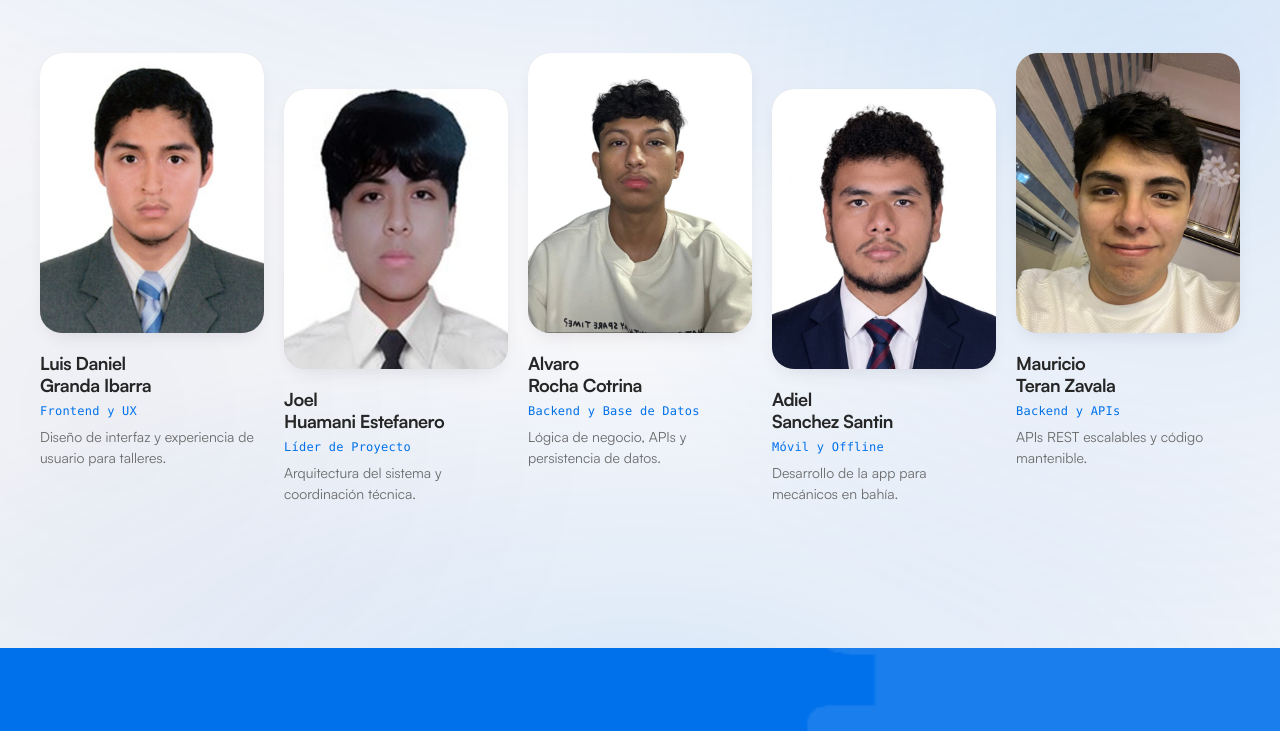
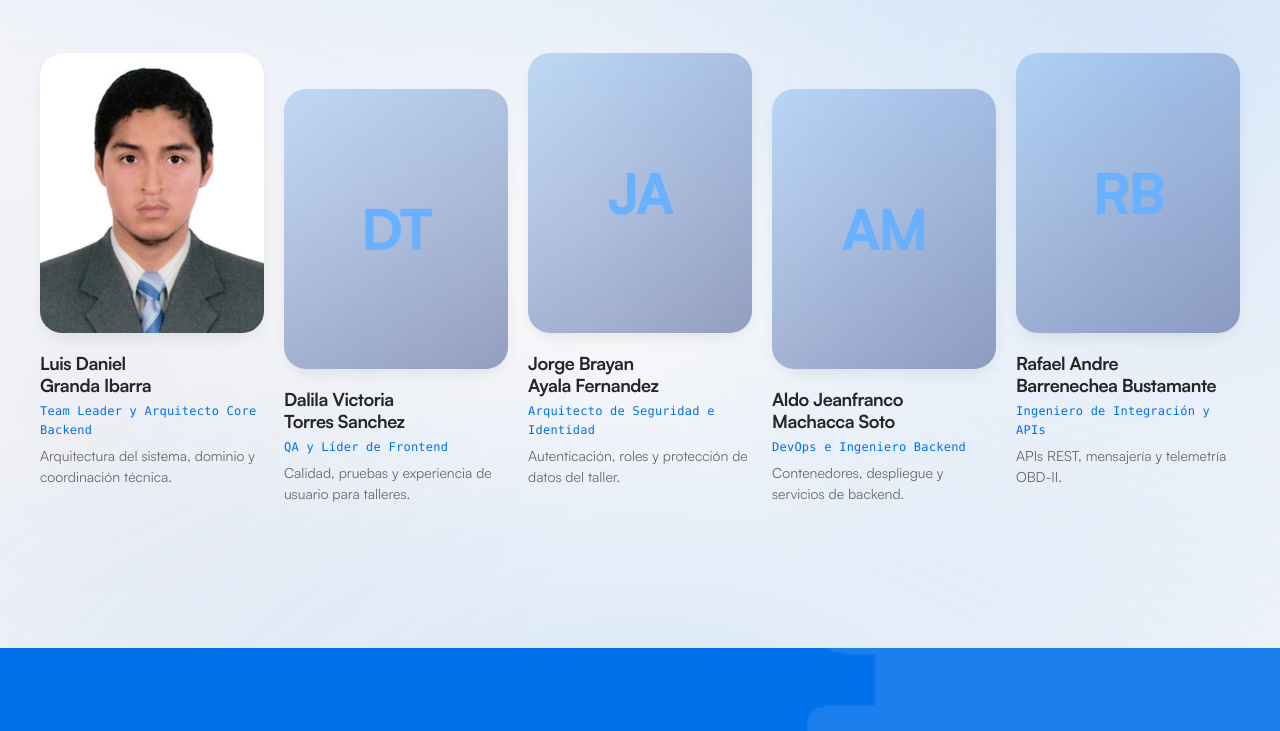
Before and after one commit to fork-devs/fork-devs-webside, a website with bundled scripts: page index.html in a window 1280 px wide. Shown: the part 6509-7240 px from the top of the page. Built offline with nearby package versions, Linux system fonts and the light colour scheme.

Commit message:
feat(team): replace members with ForkDevs team and adapt footer and README

```diff
--- a/i18n.js
+++ b/i18n.js
@@ -101,16 +101,16 @@ var ATELIER_I18N = {
     'team.eyebrow': 'El equipo',
     'team.title': 'Quiénes construyen Atelier.',
     'team.lead': 'Ingeniería de Software de la Universidad Peruana de Ciencias Aplicadas (UPC). Desarrollamos cerca de los talleres de Lima.',
-    'team.m1_role': 'Frontend y UX',
-    'team.m1_desc': 'Diseño de interfaz y experiencia de usuario para talleres.',
-    'team.m2_role': 'Líder de Proyecto',
-    'team.m2_desc': 'Arquitectura del sistema y coordinación técnica.',
-    'team.m3_role': 'Backend y Base de Datos',
-    'team.m3_desc': 'Lógica de negocio, APIs y persistencia de datos.',
-    'team.m4_role': 'Móvil y Offline',
-    'team.m4_desc': 'Desarrollo de la app para mecánicos en bahía.',
-    'team.m5_role': 'Backend y APIs',
-    'team.m5_desc': 'APIs REST escalables y código mantenible.',
+    'team.m1_role': 'Team Leader y Arquitecto Core Backend',
+    'team.m1_desc': 'Arquitectura del sistema, dominio y coordinación técnica.',
+    'team.m2_role': 'QA y Líder de Frontend',
+    'team.m2_desc': 'Calidad, pruebas y experiencia de usuario para talleres.',
+    'team.m3_role': 'Arquitecto de Seguridad e Identidad',
+    'team.m3_desc': 'Autenticación, roles y protección de datos del taller.',
+    'team.m4_role': 'DevOps e Ingeniero Backend',
+    'team.m4_desc': 'Contenedores, despliegue y servicios de backend.',
+    'team.m5_role': 'Ingeniero de Integración y APIs',
+    'team.m5_desc': 'APIs REST, mensajería y telemetría OBD-II.',
 
 
     // FAQ
@@ -149,7 +149,7 @@ var ATELIER_I18N = {
     'cta.desc': 'Usa la app móvil en la bahía y el panel web en la oficina. Elige cómo empezar.',
     'cta.btn_mobile': 'Instalar app móvil',
     'cta.btn_web': 'Instalar versión web',
-    'foot.text': 'Atelier es un producto de Andeva. Proyecto de Ingeniería de Software, Universidad Peruana de Ciencias Aplicadas.',
+    'foot.text': 'Atelier es un producto de ForkDevs. Proyecto de Ingeniería de Software, Universidad Peruana de Ciencias Aplicadas.',
 
     // Planes, prueba gratis y FAQ ampliado
     'pricing.lead': 'Todos los planes incluyen la plataforma completa y bahías ilimitadas. Prueba 14 días gratis, sin tarjeta.',
@@ -350,23 +350,23 @@ var ATELIER_I18N = {
     'team.eyebrow': 'The Team',
     'team.title': 'Who is building Atelier.',
     'team.lead': 'Software Engineering at Universidad Peruana de Ciencias Aplicadas (UPC). Developing alongside Lima mechanics.',
-    'team.m1_role': 'Frontend & UX',
-    'team.m1_desc': 'Interface and user experience design for workshops.',
-    'team.m2_role': 'Project Leader',
-    'team.m2_desc': 'System architecture and technical coordination.',
-    'team.m3_role': 'Backend & Databases',
-    'team.m3_desc': 'Business logic, APIs, and data persistence.',
-    'team.m4_role': 'Mobile & Offline',
-    'team.m4_desc': 'Mechanic bay application development.',
-    'team.m5_role': 'Backend & APIs',
-    'team.m5_desc': 'Scalable REST APIs and clean maintainable code.',
+    'team.m1_role': 'Team Leader & Core Backend Architect',
+    'team.m1_desc': 'System architecture, domain model and technical coordination.',
+    'team.m2_role': 'QA & Frontend Lead',
+    'team.m2_desc': 'Quality, testing and user experience for workshops.',
+    'team.m3_role': 'Security & Identity Architect',
+    'team.m3_desc': 'Authentication, roles and workshop data protection.',
+    'team.m4_role': 'DevOps & Backend Engineer',
+    'team.m4_desc': 'Containers, deployment and backend services.',
+    'team.m5_role': 'Integration & API Engineer',
+    'team.m5_desc': 'REST APIs, messaging and OBD-II telemetry.',
 
     // CTA & Footer
     'cta.title': 'Install Atelier in your workshop.',
     'cta.desc': 'Use the mobile app in the bay and the web dashboard in the office. Choose how to start.',
     'cta.btn_mobile': 'Install mobile app',
     'cta.btn_web': 'Install web version',
-    'foot.text': 'Atelier is an Andeva product. Software Engineering Project, Universidad Peruana de Ciencias Aplicadas.',
+    'foot.text': 'Atelier is a ForkDevs product. Software Engineering Project, Universidad Peruana de Ciencias Aplicadas.',
 
     // Planes, prueba gratis y FAQ ampliado
     'pricing.lead': 'Every plan includes the full platform and unlimited bays. Try it free for 14 days, no card needed.',
--- a/index.html
+++ b/index.html
@@ -527,32 +527,32 @@
         <li class="member reveal">
           <div class="member__ph"><img src="assets/team/daniel.jpg" alt="Luis Daniel Granda Ibarra" width="320" height="400" loading="lazy"></div>
           <h3>Luis Daniel<br>Granda Ibarra</h3>
-          <p class="member__role mono" data-i18n="team.m1_role">Frontend y UX</p>
-          <p class="member__line" data-i18n="team.m1_desc">Diseño de interfaz y experiencia de usuario para talleres.</p>
+          <p class="member__role mono" data-i18n="team.m1_role">Team Leader y Arquitecto Core Backend</p>
+          <p class="member__line" data-i18n="team.m1_desc">Arquitectura del sistema, dominio y coordinación técnica.</p>
         </li>
         <li class="member reveal" style="--d:70ms">
-          <div class="member__ph"><img src="assets/team/joel.jpg" alt="Joel Huamani Estefanero" width="320" height="400" loading="lazy"></div>
-          <h3>Joel<br>Huamani Estefanero</h3>
-          <p class="member__role mono" data-i18n="team.m2_role">Líder de Proyecto</p>
-          <p class="member__line" data-i18n="team.m2_desc">Arquitectura del sistema y coordinación técnica.</p>
+          <div class="member__ph member__ph--ini" role="img" aria-label="Dalila Victoria Torres Sanchez"><span>DT</span></div>
+          <h3>Dalila Victoria<br>Torres Sanchez</h3>
+          <p class="member__role mono" data-i18n="team.m2_role">QA y Líder de Frontend</p>
+          <p class="member__line" data-i18n="team.m2_desc">Calidad, pruebas y experiencia de usuario para talleres.</p>
         </li>
         <li class="member reveal" style="--d:140ms">
-          <div class="member__ph"><img src="assets/team/alvaro.jpg" alt="Alvaro Rocha Cotrina" width="320" height="400" loading="lazy"></div>
-          <h3>Alvaro<br>Rocha Cotrina</h3>
-          <p class="member__role mono" data-i18n="team.m3_role">Backend y Base de Datos</p>
-          <p class="member__line" data-i18n="team.m3_desc">Lógica de negocio, APIs y persistencia de datos.</p>
+          <div class="member__ph member__ph--ini" role="img" aria-label="Jorge Brayan Ayala Fernandez"><span>JA</span></div>
+          <h3>Jorge Brayan<br>Ayala Fernandez</h3>
+          <p class="member__role mono" data-i18n="team.m3_role">Arquitecto de Seguridad e Identidad</p>
+          <p class="member__line" data-i18n="team.m3_desc">Autenticación, roles y protección de datos del taller.</p>
         </li>
         <li class="member reveal" style="--d:210ms">
-          <div class="member__ph"><img src="assets/team/adiel.jpg" alt="Adiel Abdiaz Sanchez Santin" width="320" height="400" loading="lazy"></div>
-          <h3>Adiel<br>Sanchez Santin</h3>
-          <p class="member__role mono" data-i18n="team.m4_role">Móvil y Offline</p>
-          <p class="member__line" data-i18n="team.m4_desc">Desarrollo de la app para mecánicos en bahía.</p>
+          <div class="member__ph member__ph--ini" role="img" aria-label="Aldo Jeanfranco Machacca Soto"><span>AM</span></div>
+          <h3>Aldo Jeanfranco<br>Machacca Soto</h3>
+          <p class="member__role mono" data-i18n="team.m4_role">DevOps e Ingeniero Backend</p>
+          <p class="member__line" data-i18n="team.m4_desc">Contenedores, despliegue y servicios de backend.</p>
         </li>
         <li class="member reveal" style="--d:280ms">
-          <div class="member__ph"><img src="assets/team/mauricio.jpg" alt="Mauricio Teran Zavala" width="320" height="400" loading="lazy"></div>
-          <h3>Mauricio<br>Teran Zavala</h3>
-          <p class="member__role mono" data-i18n="team.m5_role">Backend y APIs</p>
-          <p class="member__line" data-i18n="team.m5_desc">APIs REST escalables y código mantenible.</p>
+          <div class="member__ph member__ph--ini" role="img" aria-label="Rafael Andre Barrenechea Bustamante"><span>RB</span></div>
+          <h3>Rafael Andre<br>Barrenechea Bustamante</h3>
+          <p class="member__role mono" data-i18n="team.m5_role">Ingeniero de Integración y APIs</p>
+          <p class="member__line" data-i18n="team.m5_desc">APIs REST, mensajería y telemetría OBD-II.</p>
         </li>
       </ul>
     </section>
@@ -575,7 +575,7 @@
       <a class="foot__brand" href="#top" aria-label="Atelier Workshop">
         <img src="assets/logo-blue-white.png" alt="Atelier Workshop" class="brand-logo">
       </a>
-      <p data-i18n="foot.text">Atelier es un producto de Andeva. Proyecto de Ingeniería de Software, Universidad Peruana de Ciencias Aplicadas.</p>
+      <p data-i18n="foot.text">Atelier es un producto de ForkDevs. Proyecto de Ingeniería de Software, Universidad Peruana de Ciencias Aplicadas.</p>
     </div>
   </footer>
 
--- a/src/components.css
+++ b/src/components.css
@@ -579,3 +579,7 @@ html:not(.js) .reveal { opacity: 1; transform: none; }
 .is-shot .h1-line > span, .is-shot .h1-line > em { opacity: 1; transform: none; transition: none; }
 .is-shot .tele-trace__group { animation: none; }
 .is-shot .hero { min-height: 820px; }
+
+/* Team members without a photo: initials placeholder */
+.member__ph--ini{display:grid;place-items:center;background:linear-gradient(145deg,#0071eb33,#031a6b66)}
+.member__ph--ini span{font-size:56px;font-weight:800;letter-spacing:-.04em;color:#69b1ff}
```
Also changed, not shown: README.md, assets/team/adiel.jpg (deleted), assets/team/alvaro.jpg (deleted), assets/team/joel.jpg (deleted), assets/team/mauricio.jpg (deleted), docs/screenshots/hero.png (added), docs/screenshots/team.png (added), styles.css.
